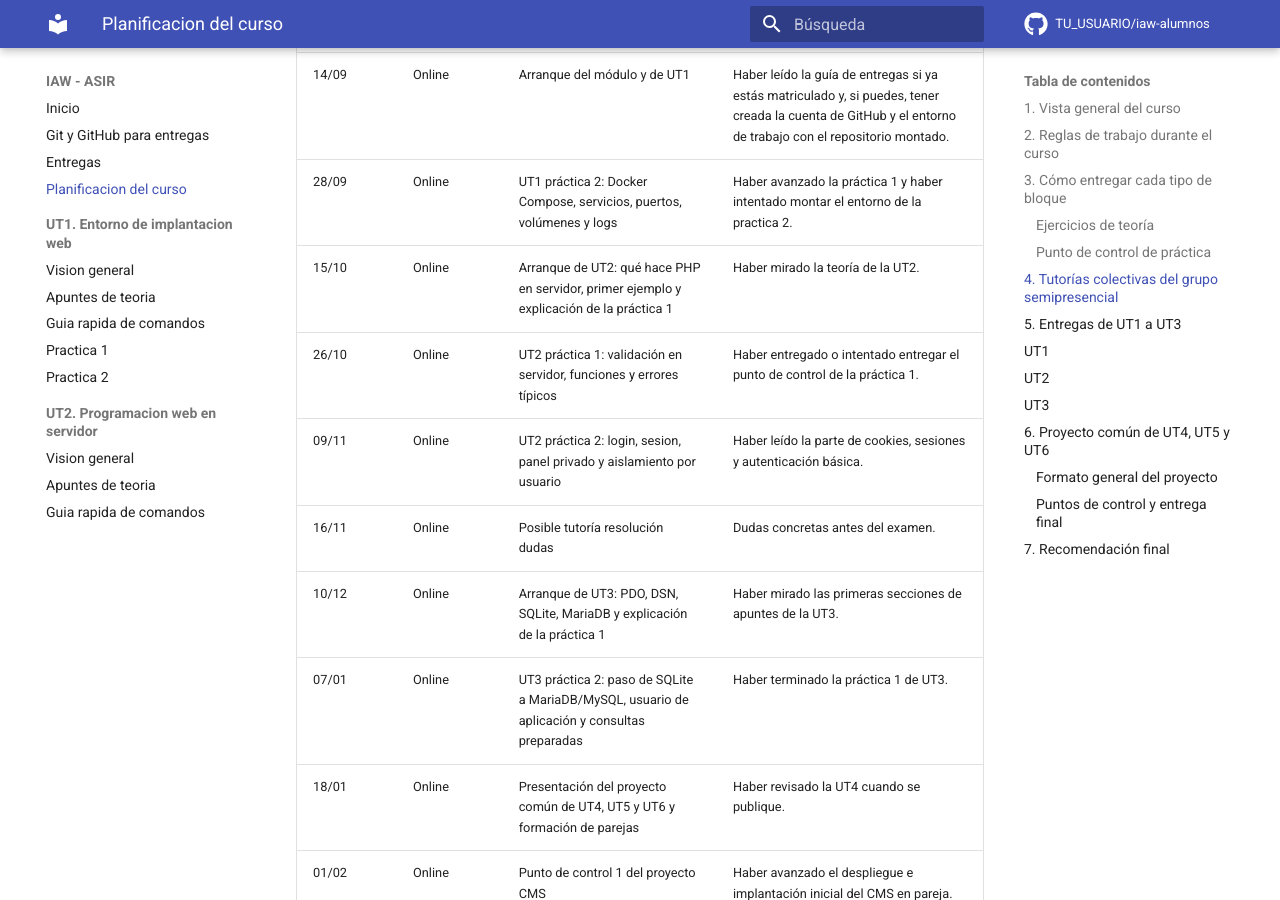
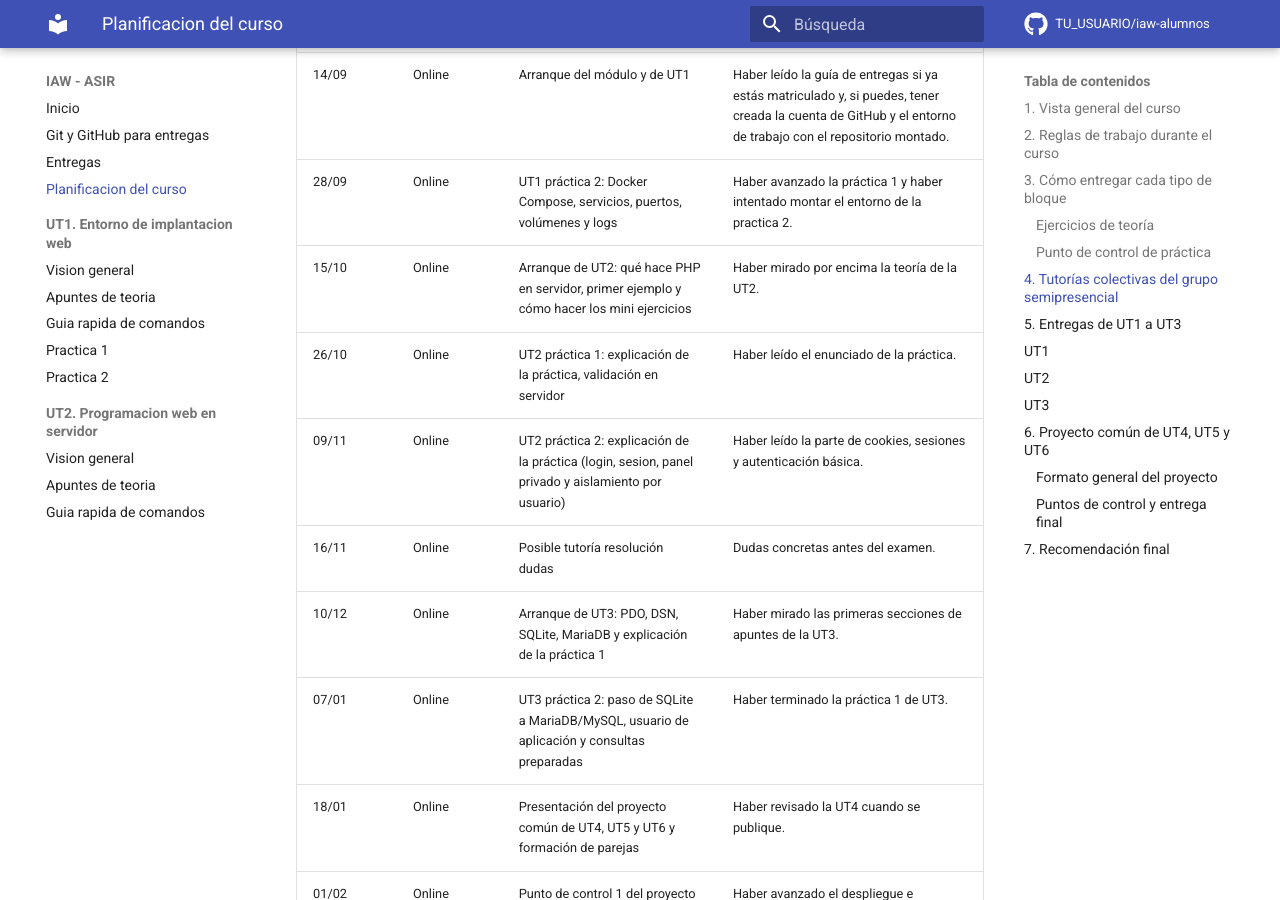
Before and after one commit to victoria-nr/iaw-alumnos, an MkDocs documentation site: the page built from docs/planificacion.md, in a window 1280 px wide and 900 px high, scrolled down 2835 px. Built offline with MkDocs 1.6.1 and Material for MkDocs 9.7.7, drawn with Linux system fonts in a browser that asks for light colours; comment, search, counter and statistics services are not loaded.

Commit message:
UT2 cambiar planificación tutorías

```diff
--- a/docs/planificacion.md
+++ b/docs/planificacion.md
@@ -81,9 +81,9 @@ La idea general es hacer una tutoría colectiva cada dos semanas, normalmente lo
 |---|---|---|---|
 | 14/09 | Online | Arranque del módulo y de UT1 | Haber leído la guía de entregas si ya estás matriculado y, si puedes, tener creada la cuenta de GitHub y el entorno de trabajo con el repositorio montado. |
 | 28/09 | Online | UT1 práctica 2: Docker Compose, servicios, puertos, volúmenes y logs | Haber avanzado la práctica 1 y haber intentado montar el entorno de la practica 2. |
-| 15/10 | Online | Arranque de UT2: qué hace PHP en servidor, primer ejemplo y explicación de la práctica 1 | Haber mirado la teoría de la UT2. |
-| 26/10 | Online | UT2 práctica 1: validación en servidor, funciones y errores típicos | Haber entregado o intentado entregar el punto de control de la práctica 1. |
-| 09/11 | Online | UT2 práctica 2: login, sesion, panel privado y aislamiento por usuario | Haber leído la parte de cookies, sesiones y autenticación básica. |
+| 15/10 | Online | Arranque de UT2: qué hace PHP en servidor, primer ejemplo y cómo hacer los mini ejercicios | Haber mirado por encima la teoría de la UT2. |
+| 26/10 | Online | UT2 práctica 1: explicación de la práctica, validación en servidor | Haber leído el enunciado de la práctica. |
+| 09/11 | Online | UT2 práctica 2: explicación de la práctica (login, sesion, panel privado y aislamiento por usuario) | Haber leído la parte de cookies, sesiones y autenticación básica. |
 | 16/11 | Online | Posible tutoría resolución dudas | Dudas concretas antes del examen. |
 | 10/12 | Online | Arranque de UT3: PDO, DSN, SQLite, MariaDB y explicación de la práctica 1 | Haber mirado las primeras secciones de apuntes de la UT3. |
 | 07/01 | Online | UT3 práctica 2: paso de SQLite a MariaDB/MySQL, usuario de aplicación y consultas preparadas | Haber terminado la práctica 1 de UT3. |
```
